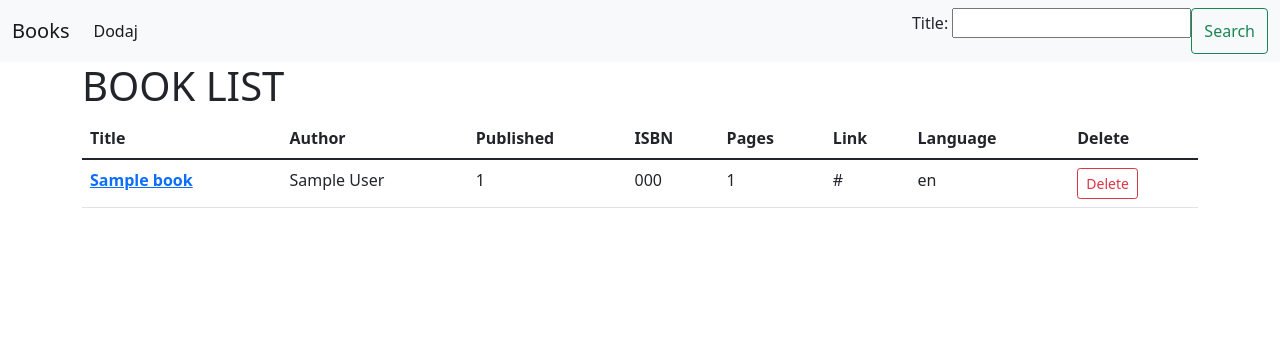
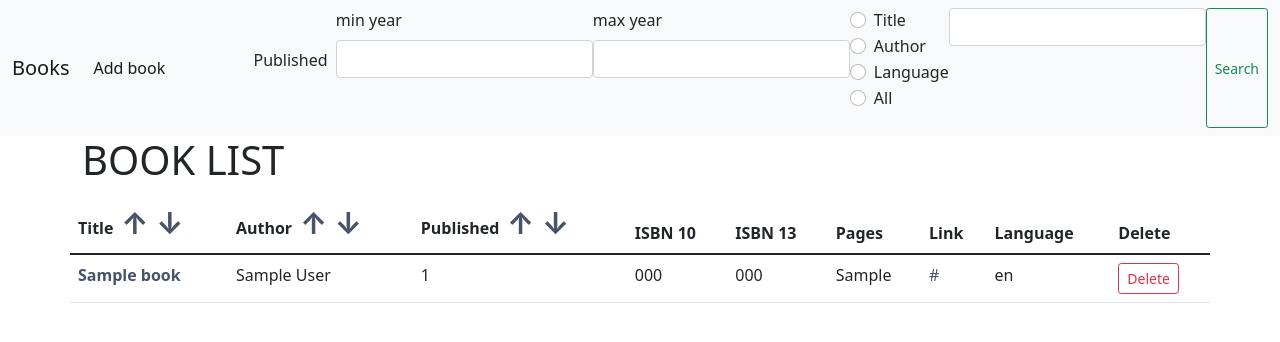
Before and after one commit to LidiaSzewczyk/books_list, a Django app: page /books/ in a window 1280 px wide. Shown: the top 342 px of the page. Run offline with Django 4.2, Linux system fonts and the light colour scheme; tables that the repository leaves empty hold one stand-in row (values such as "Sample post"); some libraries are stand-ins or nearby versions.

Commit message:
first part

```diff
--- a/books/forms.py
+++ b/books/forms.py
@@ -1,8 +1,14 @@
-from django.forms import forms, CharField, IntegerField, NumberInput
+from datetime import datetime
+
+from django import forms
 
 
 class FilterForm(forms.Form):
-    title= CharField(label='Title', required=None)
-    # author= CharField(label='Authors', required=None)
-    # language= CharField(label='Language', required=None)
-    # published = IntegerField(label='Publish date', required=None, widget=NumberInput(attrs={'type':'range', 'step': '1', 'min': '1000', 'max': '2100', 'id':'myRange'}))
+    min_year = forms.IntegerField(label='min year', required=None,
+                                  max_value=int(datetime.now().strftime('%Y')))
+    max_year = forms.IntegerField(label='max year', required=None, max_value=int(datetime.now().strftime('%Y')))
+    select_type = forms.ChoiceField(label='',
+                                    choices=(('1', 'Title'), ('2', 'Author'), ('3', 'Language'),
+                                             ('4', ('All'))),
+                                    widget=forms.RadioSelect, required=None)
+    text_search = forms.CharField(label='', required=None)
--- a/books/templates/books/bookslist.html
+++ b/books/templates/books/bookslist.html
@@ -1,77 +1,97 @@
 {% extends 'base.html' %}
 {% load static %}
+{% load crispy_forms_tags %}
 
 {% block form %}
-            <form class="d-flex" action="" method="post">{% csrf_token %}
-                {{ form.as_p}}
-        <button class="btn btn-outline-success" type="submit">Search</button>
+  <p class="nav-item">Published &nbsp</p>
+    <form class="d-flex" action="" method="post">
+        {% csrf_token %}
+        {{ form| crispy }}
+        <button class="btn btn-outline-success btn-sm" type="submit">Search</button>
     </form>
 {% endblock form %}
 
 {% block content %}
+{#    <div class="col-sm-11 col-12">#}
     <h1>BOOK LIST</h1>
 
-
+    {% if  books %}
         <table class="table">
             <thead>
             <tr>
-            <th scope="col">Title</th>
-            <th scope="col">Author</th>
-            <th scope="col">Published</th>
-            <th scope="col">ISBN</th>
+                <th scope="col">Title<a class="my_link arrow" href="?ordering=title" >&nbsp&#8593;&nbsp</a><a class="my_link arrow"  href="?ordering=-title">&#8595;</a></th>
+                <th scope="col">Author<a class="my_link arrow" href="?ordering=authors" >&nbsp&#8593;&nbsp</a><a class="my_link arrow"  href="?ordering=-authors">&#8595;</a></th>
+                <th scope="col">Published<a class="my_link arrow" href="?ordering=publisheddate" >&nbsp&#8593;&nbsp</a><a class="my_link arrow"  href="?ordering=-publisheddate">&#8595;</a></th>
+                <th scope="col">ISBN 10</th>
+                <th scope="col">ISBN 13</th>
                 <th scope="col">Pages</th>
                 <th scope="col">Link</th>
                 <th scope="col">Language</th>
                 <th scope="col">Delete</th>
-
             </tr>
             </thead>
-
 
             <tbody>
             {% for book in books %}
                 <tr>
-
-                <th scope="row"><a href="{% url 'books:bookupdate' book.pk %}">{{ book.title }}</a></th>
+                    <th scope="row"><a class="my_link" href="{% url 'books:bookupdate' book.pk %}">{{ book.title }}</a></th>
                     <td>{{ book.authors }}</td>
-                <td>{{ book.publishedDate }}</td>
-                <td>{{ book.ISBN_13 }}</td>
-                <td>{{ book.pageCount }}</td>
-                <td>{{ book.canonicalVolumeLink }}</td>
+                    <td>{{ book.publisheddate }}</td>
+                    <td>{% if  book.ISBN_10 %} {{ book.ISBN_10 }}  {% else %} No data {% endif %}</td>
+                    <td>{% if  book.ISBN_13 %} {{ book.ISBN_13 }}  {% else %} No data {% endif %}</td>
+                    <td>{% if  book.pageCount %} {{ book.pageCount }}  {% else %} No data {% endif %}</td>
+                    <td>{% if  book.canonicalVolumeLink %}<a class="my_link" href="{{ book.canonicalVolumeLink }}">
+                        {{ book.canonicalVolumeLink|truncatechars:20 }}  </a>{% else %} No data {% endif %}</td>
                     <td>{{ book.language }}</td>
-            <td>    <form action="{% url 'books:bookdelete' book.pk %}" method="post">
+                    <td>
+                        <form action="{% url 'books:bookdelete' book.pk %}" method="post">
                             {% csrf_token %}
                             <button class="btn btn-outline-danger btn-sm" type="submit">Delete</button>
-        </form></td>
-
+                        </form>
+                    </td>
                 </tr>
             {% endfor %}
             </tbody>
-
         </table>
 
         {% if page_obj.paginator.num_pages > 1 %}
             <ul class="pagination">
                 {% if page_obj.has_previous %}
-                        <li class="page-item"><a class="page-link" href="?page=1">First</a></li>
-                        <li class="page-item"><a class="page-link"
-                                                 href="?page={{ page_obj.previous_page_number }}&ordering={{ ordering }}&filtering={{ filtering }}">{{ page_obj.previous_page_number }}</a>
+                    <li class="page-item">
+                        <a class="page-link"
+                           href="?page=1&ordering={{ ordering }}&filtering={{ filtering }}&type={{ select_type.0 }}&min={{ min_y }}&max={{ max_y }}">First</a>
+                    </li>
+                    <li class="page-item">
+                        <a class="page-link"
+                           href="?page={{ page_obj.previous_page_number }}&ordering={{ ordering }}&filtering={{ filtering }}&type={{ select_type }}&min={{ min_y }}&max={{ max_y }}">{{ page_obj.previous_page_number }}</a>
                     </li>
                 {% endif %}
                 <li class="page-item active" aria-current="page">
                     <a class="page-link" href="#">{{ page_obj.number }}</a>
                 </li>
                 {% if page_obj.has_next %}
-                        <li class="page-item"><a class="page-link"
-                                                 href="?page={{ page_obj.next_page_number }}&ordering={{ ordering }}&filtering={{ filtering }}">{{ page_obj.next_page_number }}</a>
+                    <li class="page-item">
+                        <a class="page-link"
+                           href="?page={{ page_obj.next_page_number }}&ordering={{ ordering }}&filtering={{ filtering }}&type={{ select_type }}&min={{ min_y }}&max={{ max_y }}">{{ page_obj.next_page_number }}</a>
                     </li>
-                        <li class="page-item"><a class="page-link"
-                                                 href="?page={{ page_obj.paginator.num_pages }}&ordering={{ ordering }}&filtering={{ filtering }}">Last</a></li>
-
+                    <li class="page-item">
+                        <a class="page-link"
+                           href="?page={{ page_obj.paginator.num_pages }}&ordering={{ ordering }}&filtering={{ filtering }}&type={{ select_type }}&min={{ min_y }}&max={{ max_y }}">Last</a>
+                    </li>
+                {% endif %}
+            </ul>
         {% endif %}
 
-                </ul>
+    {% else %}
+        No books
+    {% endif %}
+{#    </div>#}
 
-            {% endif %}
-
+{#    <div class="col-sm-1 col-12">#}
+{#    <form action="" method="post">#}
+{#            <p class="nav-item">Published</p>#}
+{#        {% csrf_token %}#}
+{#        {{ form| crispy }}#}
+{#        <button class="btn btn-outline-success" type="submit">Search</button>#}
+{#    </form></div>#}
 {% endblock content %}
--- a/books/views.py
+++ b/books/views.py
@@ -1,4 +1,5 @@
-from django.shortcuts import render, redirect
+from django.db.models import Q
+from django.shortcuts import redirect
 from django.urls import reverse_lazy, reverse
 from django.views.generic import ListView, CreateView, DeleteView, UpdateView, DetailView
 from django.views.generic.edit import FormMixin
@@ -15,42 +16,63 @@ class BooksListView(FormMixin, ListView):
     ordering = ['title']
     form_class = FilterForm
 
-    # def get_ordering(self):
-    #     ordering = self.request.GET.get('ordering', 'authors')
-    #     return ordering
+    def get_ordering(self):
+        ordering = self.request.GET.get('ordering', 'title')
+        return ordering
 
     def get_context_data(self, *, object_list=None, **kwargs):
-        print(self.request.GET.get('filtering', []))
-        print(20*'*')
         ctx = super(BooksListView, self).get_context_data()
-        # ctx['title'] = Book.objects.all()
-        # ctx['author'] = self.request.GET.get('ordering', 'title')
-        ctx['filtering'] = self.request.GET.get('filtering', [])
-        print('ctx', ctx)
+
+        ctx['filtering'] = self.request.GET.get('filtering', '')
+        ctx['select_type'] = self.request.GET.get('type', '')
+        ctx['min_y'] = self.request.GET.get('min', '')
+        ctx['max_y'] = self.request.GET.get('max', '')
+        ctx['ordering'] = self.request.GET.get('ordering', 'title')
+
         return ctx
-    #
+
     def get_queryset(self):
-        filters = self.request.GET.get('filtering',[])
-        print('filters', filters)
+        search_text = self.request.GET.get('filtering', [])
+        select_type = self.request.GET.get('type', [])
+        min_y = self.request.GET.get('min', [])
+        min_y = int(min_y) - 1 if min_y else min_y
+        max_y = self.request.GET.get('max', [])
+        max_y = int(max_y) + 1 if max_y else max_y
+
+        title = Q(title__icontains=search_text)
+        authors = Q(authors__icontains=search_text)
+        language = Q(language__icontains=search_text)
+        min_year = Q(publisheddate__gt=min_y)
+        max_year = Q(publisheddate__lt=max_y)
+
         qs = super().get_queryset()
-        if filters and filters != '[]':
-            print(filters)
-            qs = qs.filter(title__contains=filters)
-
-        print('qs', qs)
+        if select_type == '1':
+            qs = qs.filter(title)
+        if select_type == '2':
+            qs = qs.filter(authors)
+        if select_type == '3':
+            qs = qs.filter(language)
+        if select_type == '4':
+            qs = qs.filter(title | authors | language)
+        if min_y:
+            qs = qs.filter(min_year)
+        if max_y:
+            qs = qs.filter(max_year)
         return qs
 
-    def post(self, request, *args, **kwargs ):
-        cats = self.request.POST.get('title', [])
-        print('cats',cats)
+    def post(self, request, *args, **kwargs):
+        text_search = self.request.POST.get('text_search', '')
+        select_type = self.request.POST.get('select_type', '')
+        min_year = self.request.POST.get('min_year', '')
+        max_year = self.request.POST.get('max_year', '')
+
+        s_type = f'{"&type=" + select_type + "&" if select_type else "&type=4&"}'
+        filtering = f'{"filtering=" + text_search + s_type if text_search else ""}'
+        min_y = f'{"min=" + min_year + "&" if min_year else ""}'
+        max_y = f'{"max=" + max_year + "&" if max_year else ""}'
+
         redirect_url = reverse('books:bookslist')
-        return redirect(f'{redirect_url}?filtering={cats}')
-
-# class BookDetailView(DetailView):
-#     model = Book
-#     fields = ('__all__')
-#     template_name = 'books/bookdetail.html'
-#     context_object_name = 'book'
+        return redirect(f'{redirect_url}?{filtering}{min_y}{max_y}')
 
 
 class BookCreateView(CreateView):
@@ -60,7 +82,6 @@ class BookCreateView(CreateView):
 
     def get_success_url(self):
         return reverse_lazy('books:bookslist')
-        # return reverse_lazy('books:bookslist', kwargs={'pk': self.object.pk})
 
 
 class BookUpdateView(UpdateView):
@@ -70,7 +91,6 @@ class BookUpdateView(UpdateView):
 
     def get_success_url(self):
         return reverse_lazy('books:bookslist')
-        # return reverse_lazy('books:bookslist', kwargs={'pk': self.object.pk})
 
 
 class BookDeleteView(DeleteView):
--- a/docker-compose.yaml
+++ b/docker-compose.yaml
@@ -13,6 +13,8 @@ services:
       - 8002:8002
     depends_on:
       - db
+    env_file:
+      - ./envs/.env
     environment:
       - "DB_NAME=postgres"
       - "DB_USER=postgres"
--- a/requirements.txt
+++ b/requirements.txt
@@ -1,4 +1,6 @@
 asgiref==3.5.0
+crispy-bootstrap5==0.6
 Django==4.0.1
+django-crispy-forms==1.14.0
 psycopg2-binary==2.9.3
 sqlparse==0.4.2
--- /dev/null
+++ b/static/css/main.css
@@ -0,0 +1,8 @@
+.my_link {
+    text-decoration: none;
+    color: #465368;
+}
+
+.arrow {
+    font-size: 30px;
+}
--- a/templates/base.html
+++ b/templates/base.html
@@ -1,4 +1,5 @@
 {% load static %}
+{% load crispy_forms_tags %}
 
 <!doctype html>
 <html lang="en">
@@ -9,9 +10,12 @@
     <meta http-equiv="X-UA-Compatible" content="ie=edge">
     <title>{% block title %}{% endblock title %}</title>
     <link rel="stylesheet" href="{% static 'css/bootstrap.min.css' %}">
+    <link rel="stylesheet" href="{% static 'css/main.css' %}">
     <script src="{% static 'scripts/bootstrap.min.js' %}"></script>
 </head>
+
 <body>
+
 <nav class="navbar navbar-expand-lg navbar-light bg-light">
     <div class="container-fluid">
         <a class="navbar-brand" href="{% url 'books:bookslist' %}">Books</a>
@@ -21,16 +25,14 @@
         </button>
         <div class="collapse navbar-collapse" id="navbarText">
             <ul class="navbar-nav me-auto mb-2 mb-lg-0">
+                <li class="nav-item">
+                    <a class="nav-link active" aria-current="page" href="{% url 'books:bookcreate' %}">Add book</a>
+                </li>
+            </ul>
 
-                <li class="nav-item">
-                    <a class="nav-link active" aria-current="page" href="{% url 'books:bookcreate' %}">Dodaj</a>
-                </li>
-
-            </ul>
             {% block form %}
 
             {% endblock form %}
-
 
         </div>
     </div>
@@ -38,10 +40,10 @@
 
 <div class="container">
     <div class="row">
-        <div class="col">
+{#        <div class="col">#}
             {% block content %}
             {% endblock content %}
-        </div>
+{#        </div>#}
     </div>
 </div>
 
```
Also changed, not shown: books/models.py (+21 -6 lines), books/templates/books/bookcreate.html (+8 -6 lines), books/validators.py (added, +11 -0 lines), config/settings.py (+11 -3 lines), books/migrations/0002_book_isbn_10_alter_book_isbn_13_alter_book_authors_and_more.py (added), books/migrations/0003_alter_book_publisheddate.py (added), books/migrations/0004_alter_book_publisheddate.py (added), books/migrations/0005_alter_book_isbn_10_alter_book_isbn_13_and_more.py (added), books/migrations/0006_rename_publisheddate_book_publisheddate_and_more.py (added), books/templates/books/bookupdate.html (deleted), 3 other files. Lines whose indentation alone changed are shown as unchanged.
